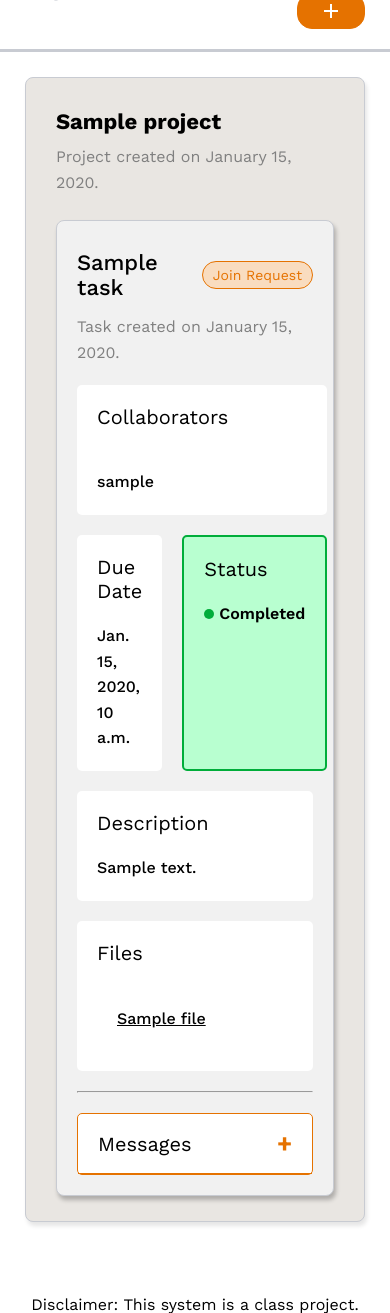
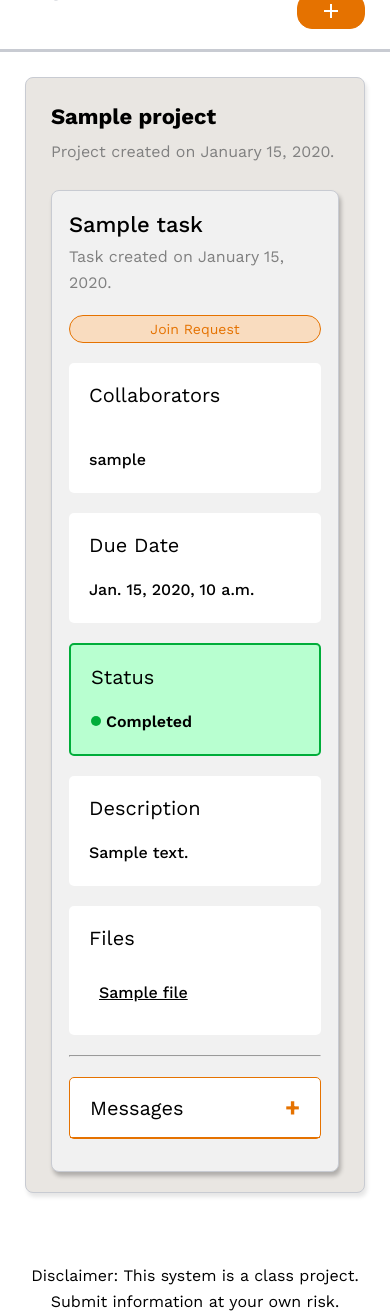
Before and after one commit to chaizhang/HoosCollab, a Django app: template project/templates/project/org_project_list.html in a window 390 px wide. Shown: the part 112-1425 px from the top of the page. Run offline with Django 3.2, Linux system fonts and the light colour scheme; the template is opened without the code that fills it: most values are stand-ins (such as "Sample title", 1, 10 or a date in 2020); some libraries are stand-ins or nearby versions.

Commit message:
Test and update mobile views for scenarios with 1-2 tasks in DB

```diff
--- a/project/templates/project/display_file.html
+++ b/project/templates/project/display_file.html
@@ -25,7 +25,7 @@
     {% elif file_extension == "pdf" %}
         <iframe src="{{ file_url }}" class="file-iframe"></iframe>
     {% else %}
-    <p style="margin-top: 3rem; margin-bottom: 3rem;"><em>Clicking the button below will open the text file in another tab.</em></p>
+    <p style="margin: 3rem;"><em>Clicking the button below will open the text file in another tab.</em></p>
         <div class="view-file-button-container">
             <a href="{{ file_url }}" target="_blank" class="btn">View Uploaded Text File</a>
         </div>
--- a/project/templates/project/manage_requests.html
+++ b/project/templates/project/manage_requests.html
@@ -2,7 +2,7 @@
 {% block content %}
 
 <nav class="navbar-container">
-    <header>Manage Join Requests and Collaborators for Task: {{ task.task_name }}</header>
+    <header>Manage Collaborators for Task: {{ task.task_name }}</header>
     <!-- <a href="{% url 'org_project_list' org_id=org_id %}" class="outline-btn">Back to Projects</a> -->
 </nav>
 
--- a/project/templates/project/org_project_list.html
+++ b/project/templates/project/org_project_list.html
@@ -116,9 +116,10 @@
             {% if project_data.tasks %}
                     {% for task_data in project_data.tasks %}
                         <div class="task-item">
+                            <div class="full-view-task-button-container">
                                 <div class="task-header">
                                 <strong>{{ task_data.task.task_name }}</strong>
-                                <div>
+
                                 {% if project_data.is_project_owner or is_pma_admin or task_data.is_task_collaborator %}
                                     <div class="task-button-container">
                                         <!-- Edit Task -->
@@ -143,13 +144,47 @@
                                     {% if not request.session.is_pma_admin %}
                                         {% if not task_data.is_task_collaborator %}
                                             <!-- <a href="{% url 'send_join_request' org_id=org.org_id task_id=task_data.task.task_id %}" class="outline-btn-sm">Join Request</a> -->
-                                                    <a href="{% url 'join_request' org_id=org.org_id task_id=task_data.task.task_id %}" class="outline-btn-sm">Join Request</a>
+                                            <a href="{% url 'join_request' org_id=org.org_id task_id=task_data.task.task_id %}" id="join-request-btn" class="outline-btn-sm">Join Request</a>
                                         {% endif %}
                                     {% endif %}
                                 {% endif %}
                                 </div>
                             </div>
+
                             <p class="task-created-on" style="font-weight: 400;">Task created on {{ task_data.task.created_at|date:"F j, Y" }}.</p>
+
+                            <!-- MOBILE-ONLY Edit/Delete Task Buttons -->
+                            <div class="mobile-view-task-button-container">
+                                {% if project_data.is_project_owner or is_pma_admin or task_data.is_task_collaborator %}
+                                <div class="task-button-container">
+                                    <!-- Edit Task -->
+                                    <a href="{% url 'edit_task' org_id=org.org_id task_id=task_data.task.task_id %}" id="mobile-view-edit-task-btn" class="outline-btn-sm">
+                                        <svg xmlns="http://www.w3.org/2000/svg" width="18" height="18" fill="currentColor" viewBox="0 -960 960 960">
+                                            <path d="M200-200h57l391-391-57-57-391 391zm-80 80v-170l528-527q12-11 26.5-17t30.5-6 31 6 26 18l55 56q12 11 17.5 26t5.5 30q0 16-5.5 30.5T817-647L290-120zm640-584-56-56zm-141 85-28-29 57 57z"/>
+                                        </svg>
+                                        <span style="margin-left: 0.5rem;">Task</span>
+                                    </a>
+
+                                    {% if project_data.is_project_owner or is_pma_admin %}
+                                        <!-- Delete Task -->
+                                        <a href="{% url 'delete_task_confirm' org_id=org.org_id task_id=task_data.task.task_id %}" id="mobile-view-delete-task-btn" class="outline-btn-sm">
+                                            <svg xmlns="http://www.w3.org/2000/svg" width="18" height="18" fill="currentColor" viewBox="0 -960 960 960">
+                                                <path d="M280-120q-33 0-56.5-23.5T200-200v-520h-40v-80h200v-40h240v40h200v80h-40v520q0 33-23.5 56.5T680-120zm400-600H280v520h400zM360-280h80v-360h-80zm160 0h80v-360h-80zM280-720v520z"/>
+                                            </svg>
+                                            <span style="margin-left: 0.5rem;">Task</span>
+                                        </a>
+                                    {% endif %}
+                                </div>
+
+                                {% else %}
+                                    {% if not request.session.is_pma_admin %}
+                                        {% if not task_data.is_task_collaborator %}
+                                                <!-- <a href="{% url 'send_join_request' org_id=org.org_id task_id=task_data.task.task_id %}" class="outline-btn-sm">Join Request</a> -->
+                                                <a href="{% url 'join_request' org_id=org.org_id task_id=task_data.task.task_id %}" id="join-request-btn" class="outline-btn-sm">Join Request</a>
+                                        {% endif %}
+                                    {% endif %}
+                                {% endif %}
+                            </div>
 
                             <div class="task-info-row">
                                 <div class="task-collaborators task-info-row-large">
@@ -157,7 +192,7 @@
                                         <h4 style="margin-bottom: 2rem;">Collaborators</h4>
                                         {% if project_data.is_project_owner or task_data.is_task_collaborator %}
                                             <!-- Edit Collaborators -->
-                                            <a href="{% url 'manage_join_requests' org_id=org.org_id task_id=task_data.task.task_id %}" class="outline-btn-sm">
+                                            <a href="{% url 'manage_join_requests' org_id=org.org_id task_id=task_data.task.task_id %}" id="edit-collab-btn" class="outline-btn-sm">
                                                 <svg xmlns="http://www.w3.org/2000/svg" width="18" height="18" fill="currentColor" viewBox="0 -960 960 960">
                                                     <path d="M200-200h57l391-391-57-57-391 391zm-80 80v-170l528-527q12-11 26.5-17t30.5-6 31 6 26 18l55 56q12 11 17.5 26t5.5 30q0 16-5.5 30.5T817-647L290-120zm640-584-56-56zm-141 85-28-29 57 57z"/>
                                                 </svg>
@@ -226,7 +261,7 @@
                                                             {{ message.user.get_full_name|default:message.user.username }}
                                                         </span>: {{ message.content }}
                                                     </span>
-                                                    <span class="message-timestamp" style="display: flex; justify-content: flex-end;">{{ message.msg_timestamp|date:"Y-m-d H:i" }}</span>
+                                                    <span class="message-timestamp">{{ message.msg_timestamp|date:"Y-m-d H:i" }}</span>
                                                 </li>
                                             {% empty %}
                                                 <p>No messages for this task yet.</p>
--- a/static/style.css
+++ b/static/style.css
@@ -461,6 +461,15 @@ form .checkbox-label {
     display: none;
     margin: 1.2rem 1rem 0 1rem;
 }
+#edit-collab-btn {
+    margin-top: 0;
+}
+.full-view-task-button-container .task-button-container {
+    display: flex;
+}
+.mobile-view-task-button-container {
+    display: none;
+}
 .org-project-background {
     background-color: var(--background-color);
 }
@@ -570,6 +579,7 @@ form .checkbox-label {
 .task-header strong {
     font-size: 2.2rem;
     font-weight: 500;
+    line-height: 1.3;
 }
 .task-info-row {
     display: grid;
@@ -710,6 +720,7 @@ form .checkbox-label {
 /* smaller button */
 .outline-btn-sm {
     display: flex;
+    justify-content: center;
     align-items: center;
     text-decoration: none;
     background-color: var(--orange-25);
@@ -847,9 +858,11 @@ form .checkbox-label {
 }
 /* timestamp styling */
 .message-timestamp {
+    display: flex;
     font-size: 1.6rem;
     color: gray;
     white-space: nowrap;
+    justify-content: flex-end;
 }
 .timestamp-n-btn {
     display: flex;
@@ -890,7 +903,7 @@ form .checkbox-label {
     display: flex;
     flex-direction: column;
     gap: 20px;
-    margin: 20px;
+    margin: 3rem;
 }
 
 /* BUTTONS */
@@ -1142,7 +1155,6 @@ form .checkbox-label {
     font-size: 1.6rem;
     border: 1px solid #ccc;
     border-radius: 8px;
-    /* box-sizing: border-box; */
 }
 
 /* GENERAL FORM CONTAINER */
@@ -1182,7 +1194,7 @@ form .checkbox-label {
     font-size: 1.6rem;
     border: 1px solid #ccc;
     border-radius: 8px;
-    /* box-sizing: border-box; */
+    box-sizing: border-box;
     margin-bottom: 2rem;
 }
 
@@ -1264,11 +1276,11 @@ form .checkbox-label {
     }
 
     .logo-text {
-        font-size: 2.8rem;
+        font-size: 2.6rem;
     }
 
     header {
-        font-size: 2.8rem;
+        font-size: 2.6rem;
         line-height: 1.5;
     }
 
@@ -1284,6 +1296,14 @@ form .checkbox-label {
         font-size: 1.6rem;
     }
 
+    ul {
+        padding: 1rem;
+    }
+
+    li {
+        font-size: 1.6rem;
+    }
+
     .user-mode .btn,
     .user-mode .outline-btn,
     .pma-admin-mode .btn,
@@ -1291,6 +1311,14 @@ form .checkbox-label {
         font-size: 1.6rem;
         padding: 0.5rem 1rem;
         line-height: 1.4;
+    }
+
+    .user-mode .outline-btn-sm,
+    .pma-admin-mode .outline-btn-sm {
+        font-size: 1.4rem;
+        padding: 0.5rem 1rem;
+        margin-top: 2rem;
+        margin-bottom: 2rem;
     }
 
     .user-name {
@@ -1303,15 +1331,10 @@ form .checkbox-label {
         gap: 0.75rem;
     }
 
-    .user-mode .outline-btn-sm,
-    .pma-admin-mode .outline-btn-sm {
-        font-size: 1.4rem;
-        padding: 0.5rem 1rem;
-        margin-top: 2rem;
-        margin-bottom: 2rem;
+    /* organization project page */
+    .project-card {
+        padding: 1.5rem 1.5rem 2rem 1.5rem;
     }
-
-    /* organization project page */
     .org-project-message-form {
         flex-direction: column;
         align-items: stretch;
@@ -1330,6 +1353,7 @@ form .checkbox-label {
     }
     .task-item {
         margin: 2.5rem 1rem 0 1rem;
+        padding: 2rem 1.7rem 2em 1.7rem;
     }
     #full-view-add-task-btn {
         display: none;
@@ -1337,6 +1361,61 @@ form .checkbox-label {
     #mobile-view-add-task-btn {
         display: flex;
     }
+    .full-view-task-button-container .task-button-container,
+    .full-view-task-button-container #join-request-btn {
+        display: none;
+    }
+    .mobile-view-task-button-container {
+        display: block;
+    }
+    .mobile-view-task-button-container .task-button-container,
+    .mobile-view-task-button-container #join-request-btn {
+        display: flex;
+        gap: 1.5rem;
+    }
+    .mobile-view-task-button-container .outline-btn-sm {
+        flex: 1;
+    }
+    #mobile-view-edit-task-btn {
+        margin-top: 1rem;
+        margin-bottom: 1rem;
+    }
+    #mobile-view-delete-task-btn {
+        margin-top: 1rem;
+        margin-bottom: 1rem;
+    }
+    .task-info-row {
+        display: grid;
+        grid-template-columns: 1fr; /* single column */
+        grid-template-areas:
+            "large" /* collaborators */
+            "small1" /* due date */
+            "small2"; /* status */
+        gap: 2rem; /* vertical spacing */
+    }
+    .org-project-message-form {
+        flex-direction: column; /* stack input & buttons */
+        align-items: center; /* center them horizontally */
+    }
+    .message-item {
+        grid-template-columns: 1fr;
+    }
+    .message-timestamp {
+        justify-content: flex-start;
+    }
+    .message-content {
+        margin-right: 0;
+    }
+    .message-form input[type="text"] {
+        font-size: 1.4rem;
+    }
+    .org-project-message-form input[type="text"] {
+        font-size: 1.4rem;
+    }
+    .org-project-message-form input {
+        margin-right: 0;
+    }
+
 
     /* user dashboard page */
     .dashboard-container {
@@ -1374,4 +1453,14 @@ form .checkbox-label {
     #task-counter {
         align-self: center;
     }
+
+    /* edit task page */
+    .navbar-container {
+        gap: 1rem;
+    }
+
+    /* post message page */
+    .timestamp-n-btn {
+        justify-content: space-between;
+    }
 }
```
Lines whose indentation alone changed are shown as unchanged.
